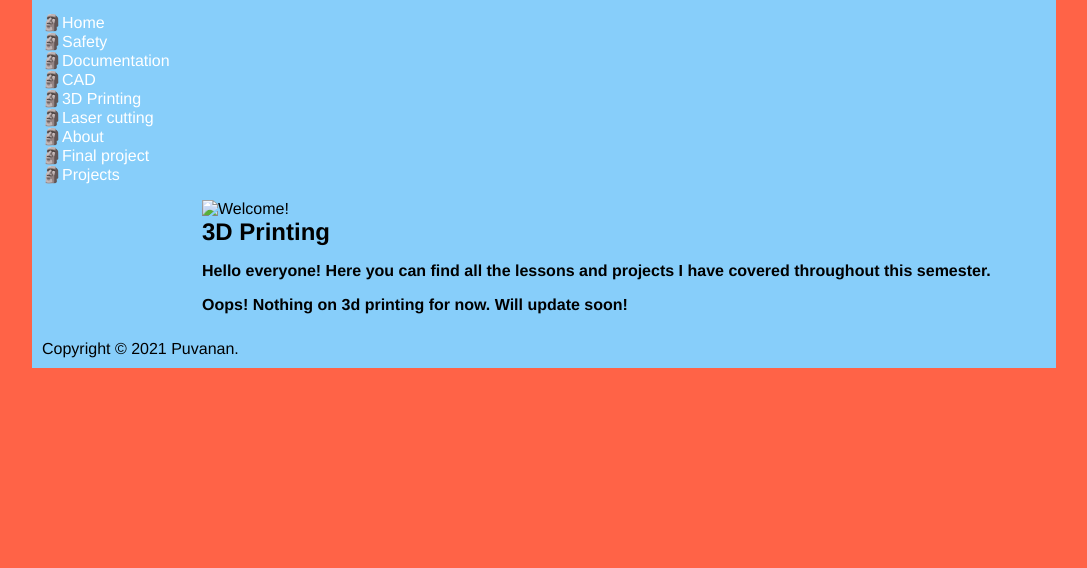
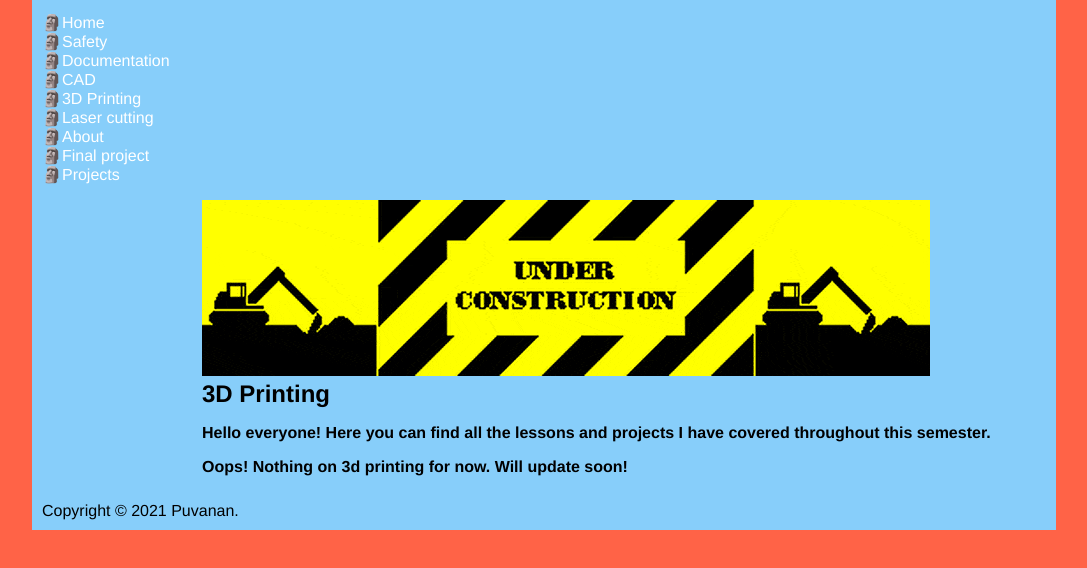
Before and after one commit to puvie2005/Puvanan-html, a plain HTML site: page project/3dprinting.html in a window 1280 px wide. Shown: the part 100-668 px from the top of the page, without its empty margins (96-1183 px from the left). Drawn offline with Linux system fonts and the light colour scheme.

Commit message:
Update 3dprinting.html

```diff
--- a/project/3dprinting.html
+++ b/project/3dprinting.html
@@ -26,7 +26,7 @@
           <ul>
         </div>
         <div id="main">
-          <img src="/image/construnction.gif" alt="Welcome!">
+          <img src="/image/construction.gif" alt="Welcome!">
           <h2>3D Printing</h2>
           <b>
           <p>Hello everyone! Here you can find all the lessons and projects I have covered throughout this semester.</p>
```
